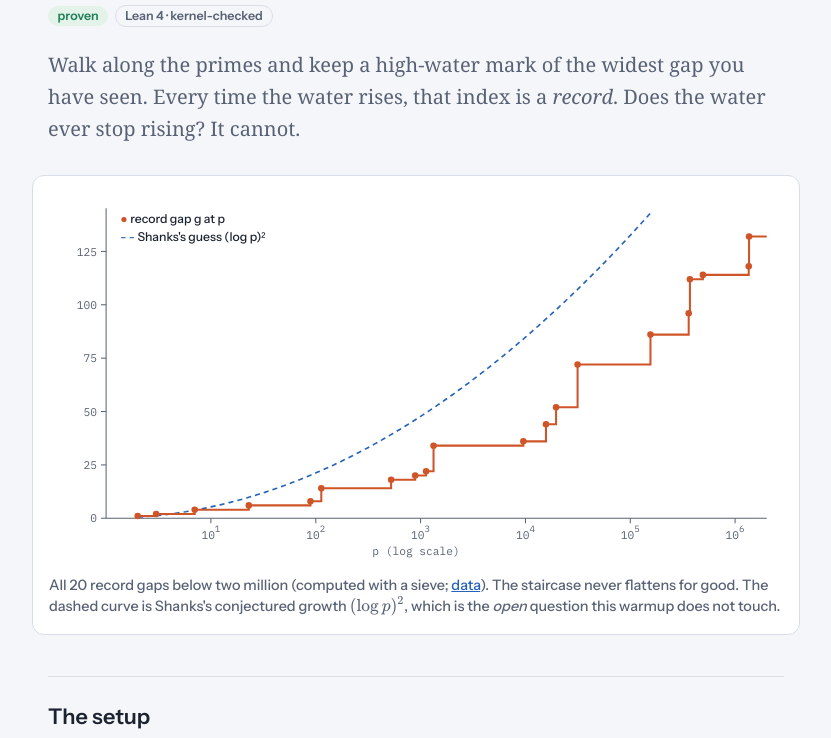
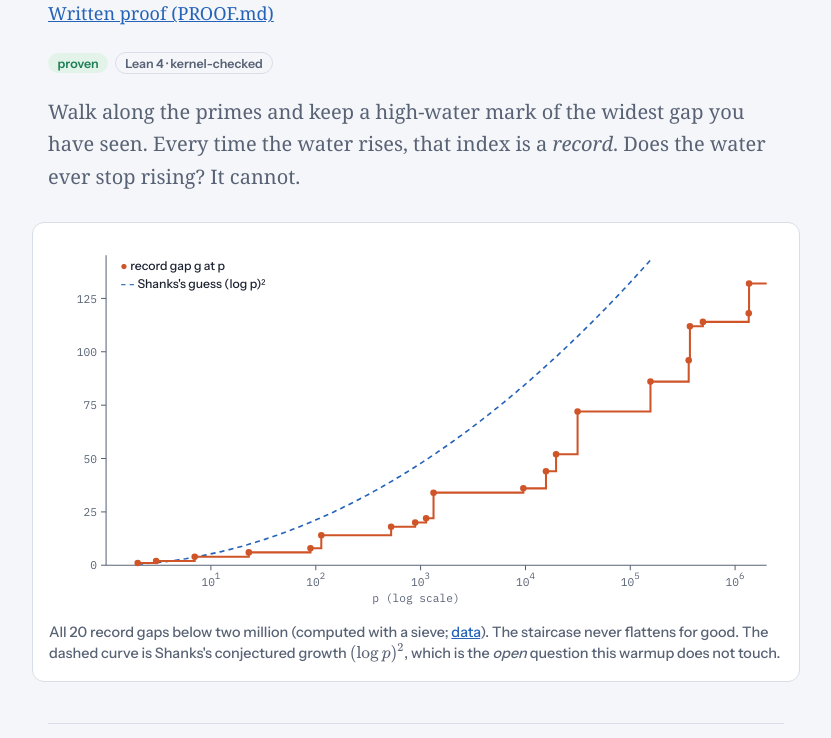
Before and after one commit to ShadowAlzazel/Fang-and-Fox-Lemma-Office, a plain HTML site: page results/shanks-record-gaps/index.html in a window 1280 px wide. Shown: the part 131-869 px from the top of the page, without its empty margins (224-1055 px from the left). Drawn offline with nearby package versions, Linux system fonts and the light colour scheme; a web font is replaced by a local one.

Commit message:
STATUS: log CI fix 33cfe3d; link Shanks page to PROOF.md

```diff
--- a/results/shanks-record-gaps/index.html
+++ b/results/shanks-record-gaps/index.html
@@ -25,6 +25,7 @@ pre{background:var(--surface);border:1px solid var(--rule);border-radius:10px;pa
 </style></head><body><main>
 <div class="crumb"><a href="../../">Fang &amp; Fox Lemma Office</a> · Problem 0 · warmup</div>
 <h1>Records never stop</h1>
+<p><a href="https://github.com/ShadowAlzazel/Fang-and-Fox-Lemma-Office/blob/main/results/shanks-record-gaps/PROOF.md">Written proof (PROOF.md)</a></p>
 <p><span class="tag">proven</span><span class="tag" style="background:none;border:1px solid var(--rule);color:var(--muted)">Lean 4 · kernel-checked</span></p>
 <p class="lede">Walk along the primes and keep a high-water mark of the widest gap you have seen. Every time the water rises, that index is a <em>record</em>. Does the water ever stop rising? It cannot.</p>
 
```
Also changed, not shown: 1 other file.
